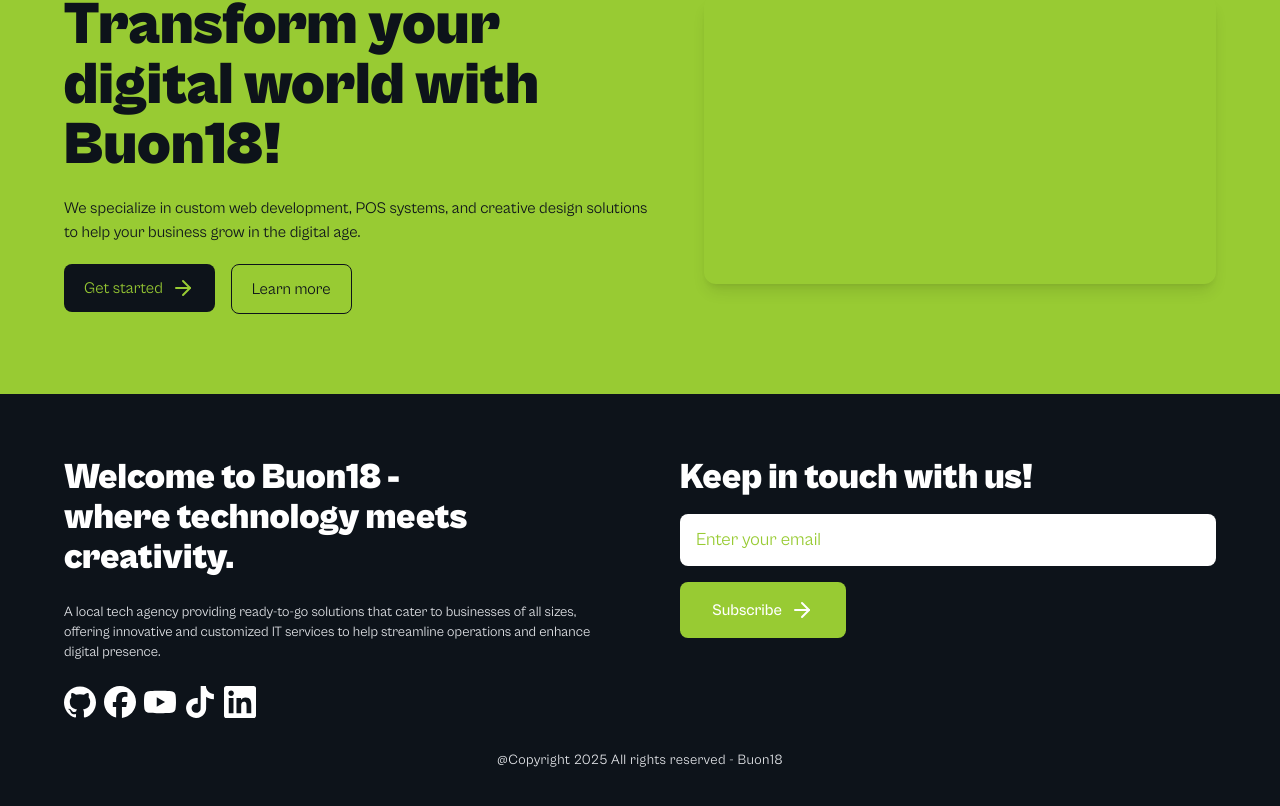
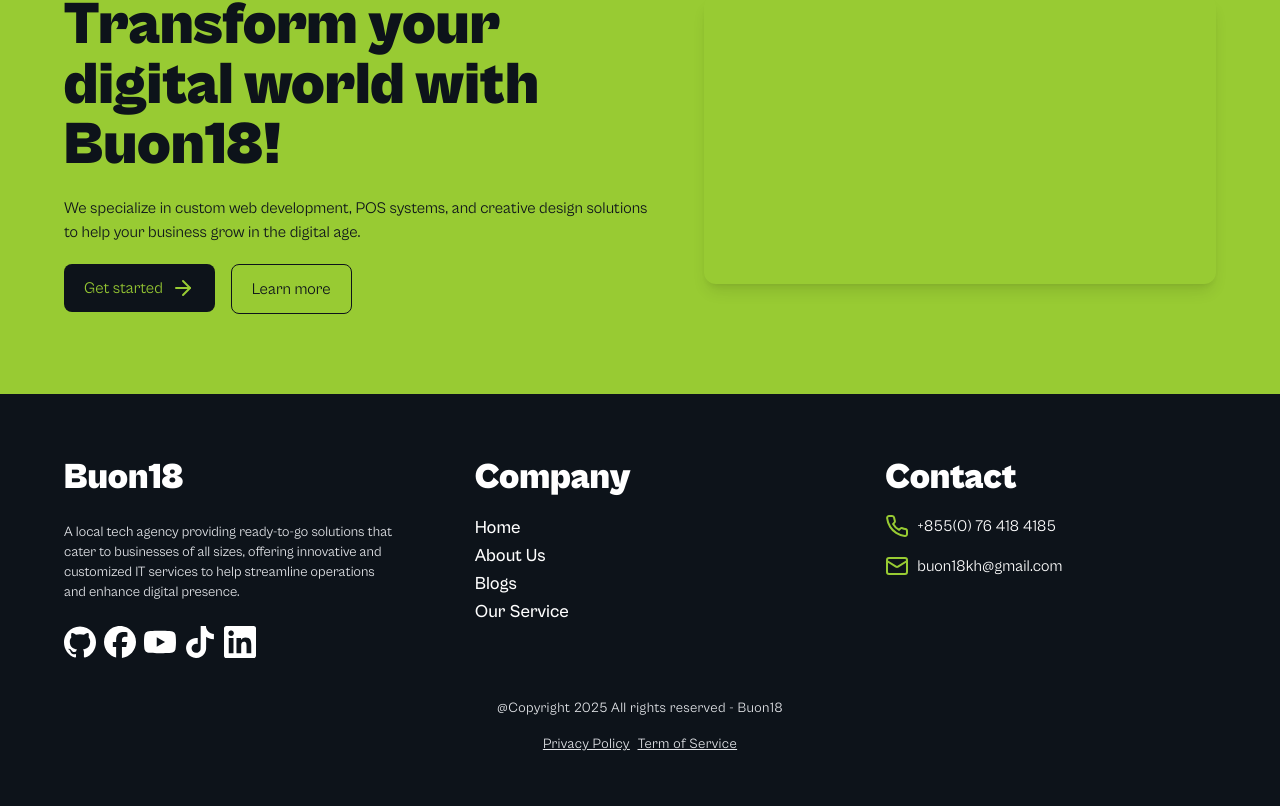
Before and after one commit to ImFropZ/buon18-portfolio, a Next.js app: page / in a window 1280 px wide. Shown: the part 2926-3732 px from the top of the page. Built offline with nearby package versions, Linux system fonts and the light colour scheme; no server answers.

Commit message:
refactor: update footer

```diff
--- a/src/components/Footer.tsx
+++ b/src/components/Footer.tsx
@@ -2,11 +2,10 @@
 
 import { cn } from "./utils";
 import React from "react";
-import { Button, Title } from "./base";
-import { ArrowRight } from "lucide-react";
+import { Title } from "./base";
+import { Mail, Phone } from "lucide-react";
 import Link from "next/link";
 import { useTranslations } from "next-intl";
-import { toast } from "react-toastify";
 import { Facebook, GitHub, LinkedIn, TikTok, YouTube } from "./icons";
 
 const MEDIAS = [
@@ -69,13 +68,9 @@ export function Footer({ ...props }: FooterProps) {
           props.className,
         )}
       >
-        <div className="grid grid-cols-1 gap-20 lg:grid-cols-2">
+        <div className="grid grid-cols-1 gap-20 lg:grid-cols-3">
           <div className="flex flex-col gap-6">
-            <Title className="text-4xl text-white">
-              {t("footer.title-1")}
-              <br />
-              {t("footer.title-2")}
-            </Title>
+            <Title className="text-4xl text-white">Buon18</Title>
             <p className="text-sm text-gray-200">{t("footer.description")}</p>
             <div className="flex gap-2">
               {MEDIAS.map((m, i) => {
@@ -87,58 +82,48 @@ export function Footer({ ...props }: FooterProps) {
               })}
             </div>
           </div>
+          <div className="space-y-4">
+            <Title className="text-4xl text-white">Company</Title>
+            <ul className="text-lg font-medium">
+              <li className="hover:text-primary">
+                <Link href="/">Home</Link>
+              </li>
+              <li className="hover:text-primary">
+                <Link href="/about">About Us</Link>
+              </li>
+              <li className="hover:text-primary">
+                <Link href="/blogs">Blogs</Link>
+              </li>
+              <li className="hover:text-primary">
+                <Link href="/services">Our Service</Link>
+              </li>
+            </ul>
+          </div>
           <div className="flex flex-col gap-4">
-            <Title
-              size={3}
-              className="text-4xl text-white"
-              translateKey="footer.keep-in-touch"
-            />
-            <input
-              type="email"
-              placeholder={t("footer.enter-your-email")}
-              className="rounded-lg px-4 py-3 text-lg text-secondary placeholder:text-primary"
-              ref={emailRef}
-            />
-            <Button
-              className="flex h-fit w-fit items-center gap-2 rounded-lg bg-primary px-8 py-4 font-medium text-white outline-none"
-              onClick={() => {
-                if (emailRef.current != null) {
-                  if (isValidEmail(emailRef.current.value)) {
-                    onSubscribeHandler(emailRef.current.value)
-                      .then((res) => res.json())
-                      .then((data) => {
-                        if (data.id) {
-                          toast.success("Subscribed successfully", {
-                            autoClose: 2000,
-                            position: "top-right",
-                          });
-                          if (emailRef.current) emailRef.current.value = "";
-                        }
-
-                        if (data.error) {
-                          toast.error(data.error, {
-                            autoClose: 2000,
-                            position: "top-right",
-                          });
-                        }
-                      });
-                  } else {
-                    toast.error("Invalid email", {
-                      autoClose: 2000,
-                      position: "top-right",
-                    });
-                  }
-                }
-              }}
-            >
-              <p>{t("footer.subscribe")}</p>
-              <ArrowRight />
-            </Button>
+            <Title className="text-4xl text-white">Contact</Title>
+            <div className="flex gap-2">
+              <Phone className="text-primary" />
+              <Link href="tel:+855764184185" target="_blank">
+                +855(0) 76 418 4185
+              </Link>
+            </div>
+            <div className="flex gap-2">
+              <Mail className="text-primary" />
+              <Link href="mailto:buon18kh@gmail.com" target="_blank">
+                buon18kh@gmail.com
+              </Link>
+            </div>
           </div>
         </div>
-        <p className="mx-auto my-8 text-sm font-normal leading-5 tracking-wide text-gray-200">
-          @Copyright {new Date().getFullYear()} All rights reserved - Buon18
-        </p>
+        <div className="mx-auto mt-10 text-sm font-normal leading-5 tracking-wide text-gray-200">
+          <p>
+            @Copyright {new Date().getFullYear()} All rights reserved - Buon18
+          </p>
+          <div className="mx-auto mt-4 flex w-fit gap-2 underline">
+            <Link href="#">Privacy Policy</Link>
+            <Link href="#">Term of Service</Link>
+          </div>
+        </div>
       </div>
     </div>
   );
```
